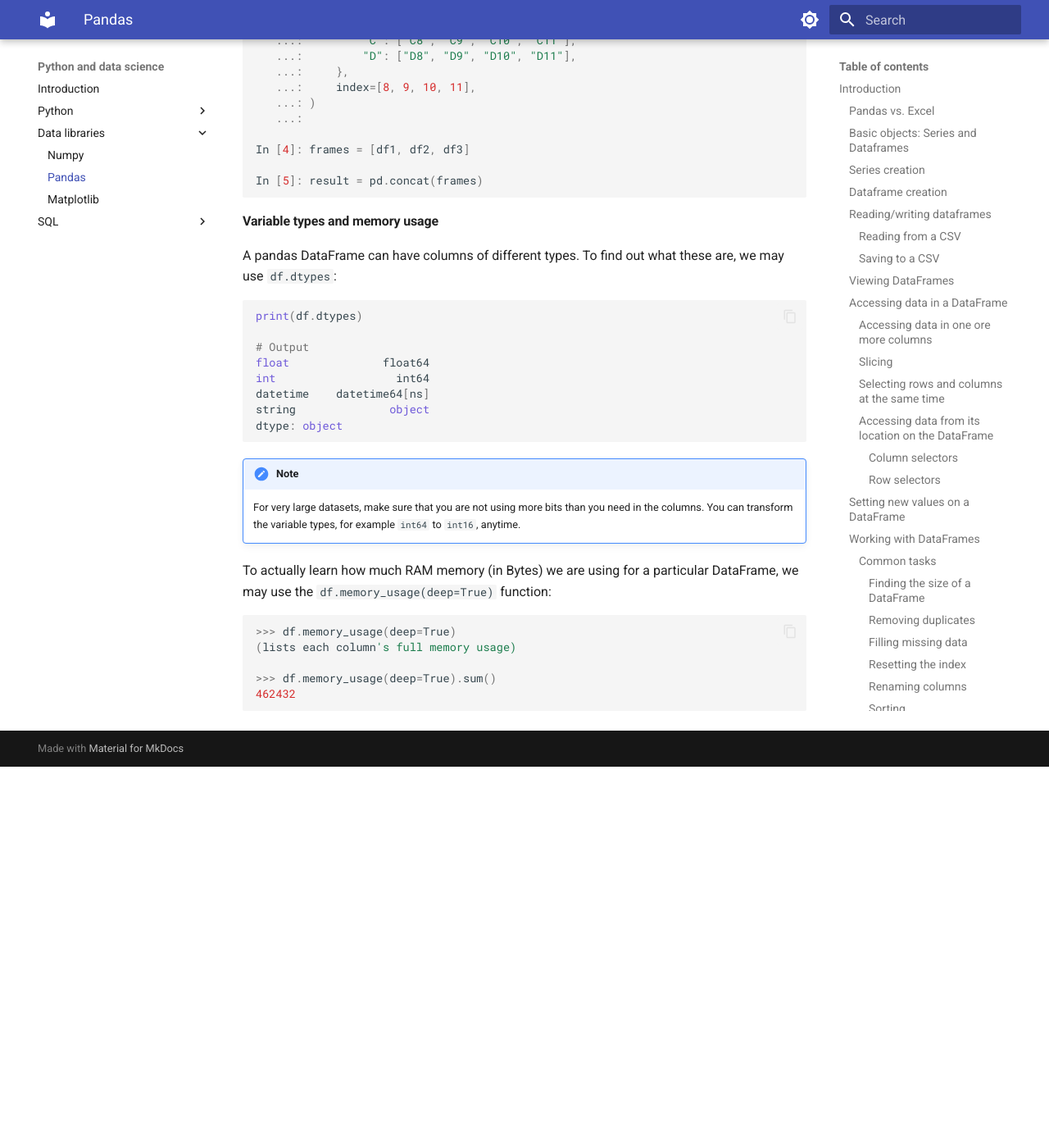
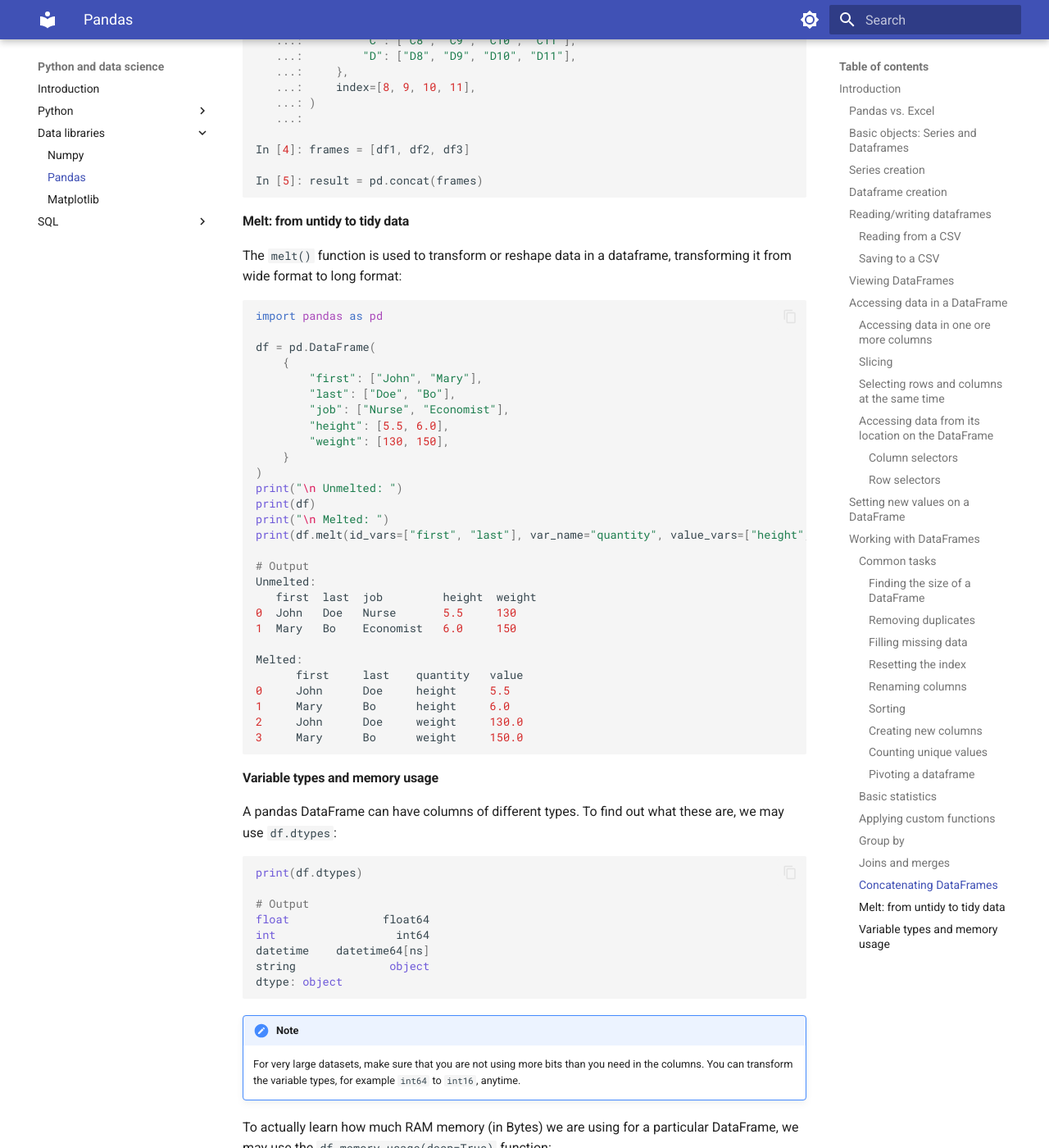
Before and after one commit to gerardpc/python-course, an MkDocs documentation site: the page built from docs/programming/python_libraries/pandas.md, in a window 1280 px wide and 1400 px high, scrolled down 19793 px. Shown: the whole window at 82% size. Built offline with MkDocs 1.6.1 and Material for MkDocs 9.7.7, drawn with Linux system fonts in a browser that asks for light colours; before the commit the page ends 20728 px from its top, so only the background shows below that.

Commit message:
add pandas melt

````diff
--- a/docs/programming/python_libraries/pandas.md
+++ b/docs/programming/python_libraries/pandas.md
@@ -938,6 +938,43 @@
 In [5]: result = pd.concat(frames)
 ```
 
+#### Melt: from untidy to tidy data
+
+The `melt()` function is used to transform or reshape data in a dataframe, transforming it from
+wide format to long format:
+
+```python
+import pandas as pd
+
+df = pd.DataFrame(
+    {
+        "first": ["John", "Mary"],
+        "last": ["Doe", "Bo"],
+        "job": ["Nurse", "Economist"],
+        "height": [5.5, 6.0],
+        "weight": [130, 150],
+    }
+)
+print("\n Unmelted: ")
+print(df)
+print("\n Melted: ")
+print(df.melt(id_vars=["first", "last"], var_name="quantity", value_vars=["height", "weight"]))
+
+# Output
+Unmelted:
+   first  last  job         height  weight
+0  John   Doe   Nurse       5.5     130
+1  Mary   Bo    Economist   6.0     150
+
+Melted:
+      first     last    quantity   value
+0     John      Doe     height     5.5
+1     Mary      Bo      height     6.0
+2     John      Doe     weight     130.0
+3     Mary      Bo      weight     150.0
+```
+
+
 #### Variable types and memory usage
 
 A pandas DataFrame can have columns of different types. To find out what these are, we may
````
